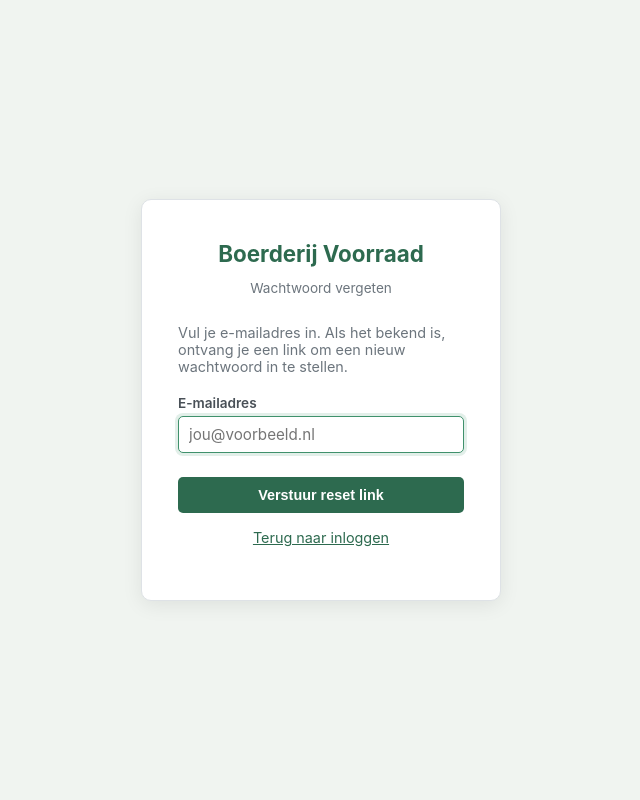
After one commit to mkoks75/Test, a FastAPI app: template templates/wachtwoord_vergeten.html in a window 1280 px wide. The commit adds this page. Shown: the whole page, without its empty margins (319-959 px from the left). Run offline with FastAPI, Linux system fonts and the light colour scheme; the template is opened without the code that fills it, so the values that code supplies are empty; parts of the project's set-up code (start-up, migrations or seed data) failed here and were passed over.

Commit message:
email wachtwoord reset, accounts reset

```diff
--- a/main.py
+++ b/main.py
@@ -1,7 +1,11 @@
 import io
 import csv
 import datetime
+import secrets
+import smtplib
 from datetime import timedelta
+from email.mime.text import MIMEText
+from email.mime.multipart import MIMEMultipart
 
 import bcrypt
 from fastapi import FastAPI, Request, Depends, Form
@@ -15,7 +19,7 @@ import models
 import database
 from database import get_db
 from auth import get_current_user, authenticate_user, create_access_token
-from config import ACCESS_TOKEN_EXPIRE_MINUTES, USERS
+from config import ACCESS_TOKEN_EXPIRE_MINUTES, USERS, SMTP_HOST, SMTP_PORT, SMTP_USER, SMTP_PASSWORD, SMTP_FROM, APP_URL
 
 # Maak database tabellen aan
 models.Base.metadata.create_all(bind=database.engine)
@@ -46,6 +50,16 @@ async def startup():
         except Exception:
             pass  # Tabel bestaat nog niet; create_all regelt dit
 
+        # Migreer users tabel: voeg email kolom toe indien nog niet aanwezig
+        try:
+            pragma_users = conn.execute(text("PRAGMA table_info(users)")).fetchall()
+            user_col_names = [row[1] for row in pragma_users]
+            if "email" not in user_col_names:
+                conn.execute(text("ALTER TABLE users ADD COLUMN email TEXT"))
+            conn.commit()
+        except Exception:
+            pass
+
         # Migreer uitgiftes tabel (aangemaakt via create_all, maar voor zekerheid)
         try:
             conn.execute(text("SELECT 1 FROM uitgiftes LIMIT 1"))
@@ -65,6 +79,22 @@ async def startup():
                     hashed_password=user_data["hashed_password"],
                 )
                 db.add(db_user)
+        db.commit()
+    finally:
+        db.close()
+
+    # Reset boer1 en boer2 naar beginwachtwoorden indien ze al bestaan
+    # (eenmalige reset-functie — kan worden verwijderd nadat de reset is uitgevoerd)
+    reset_users = {
+        "boer1": "welkom123",
+        "boer2": "welkom456",
+    }
+    db = database.SessionLocal()
+    try:
+        for username, password in reset_users.items():
+            db_user = db.query(models.User).filter(models.User.username == username).first()
+            if db_user:
+                db_user.hashed_password = bcrypt.hashpw(password.encode(), bcrypt.gensalt()).decode()
         db.commit()
     finally:
         db.close()
@@ -524,13 +554,20 @@ async def verlopen(request: Request, db: Session = Depends(get_db)):
 # ── Account beheer ─────────────────────────────────────────────────────────────
 
 @app.get("/account")
-async def account(request: Request, success: str = None, error: str = None):
+async def account(request: Request, db: Session = Depends(get_db), success: str = None, error: str = None):
     user = get_current_user(request)
     if not user:
         return RedirectResponse("/login", status_code=302)
+    db_user = db.query(models.User).filter(models.User.username == user).first()
     return templates.TemplateResponse(
         "account.html",
-        {"request": request, "user": user, "success": success, "error": error},
+        {
+            "request": request,
+            "user": user,
+            "success": success,
+            "error": error,
+            "current_user_email": db_user.email if db_user else None,
+        },
     )
 
 
@@ -591,6 +628,175 @@ async def account_password(
     db_user.hashed_password = bcrypt.hashpw(new_password.encode(), bcrypt.gensalt()).decode()
     db.commit()
     return RedirectResponse("/account?success=wachtwoord_gewijzigd", status_code=302)
+
+
+@app.post("/account/email")
+async def account_email(
+    request: Request,
+    db: Session = Depends(get_db),
+    email: str = Form(default=""),
+):
+    user = get_current_user(request)
+    if not user:
+        return RedirectResponse("/login", status_code=302)
+
+    email = email.strip().lower()
+
+    if email:
+        import re
+        if not re.match(r"^[^@\s]+@[^@\s]+\.[^@\s]+$", email):
+            return RedirectResponse("/account?error=email_ongeldig", status_code=302)
+        bestaand = db.query(models.User).filter(
+            models.User.email == email,
+            models.User.username != user,
+        ).first()
+        if bestaand:
+            return RedirectResponse("/account?error=email_bezet", status_code=302)
+
+    db_user = db.query(models.User).filter(models.User.username == user).first()
+    db_user.email = email if email else None
+    db.commit()
+    return RedirectResponse("/account?success=email_gewijzigd", status_code=302)
+
+
+# ── Wachtwoord vergeten ────────────────────────────────────────────────────────
+
+def _stuur_reset_email(to_email: str, reset_url: str):
+    """Stuur wachtwoord-reset email via SMTP."""
+    msg = MIMEMultipart("alternative")
+    msg["Subject"] = "Wachtwoord resetten - Boerderij Voorraad"
+    msg["From"] = SMTP_FROM
+    msg["To"] = to_email
+
+    tekst = f"""Hallo,
+
+Je hebt een verzoek ingediend om je wachtwoord te resetten voor Boerderij Voorraad.
+
+Klik op de onderstaande link om een nieuw wachtwoord in te stellen:
+{reset_url}
+
+Deze link is 1 uur geldig.
+
+Als je dit verzoek niet hebt ingediend, kun je deze e-mail negeren.
+
+Met vriendelijke groet,
+Boerderij Voorraad
+"""
+    msg.attach(MIMEText(tekst, "plain", "utf-8"))
+
+    with smtplib.SMTP(SMTP_HOST, SMTP_PORT) as server:
+        server.starttls()
+        if SMTP_USER and SMTP_PASSWORD:
+            server.login(SMTP_USER, SMTP_PASSWORD)
+        server.sendmail(SMTP_FROM, to_email, msg.as_string())
+
+
+@app.get("/wachtwoord-vergeten")
+async def wachtwoord_vergeten(request: Request):
+    user = get_current_user(request)
+    if user:
+        return RedirectResponse("/", status_code=302)
+    return templates.TemplateResponse(
+        "wachtwoord_vergeten.html",
+        {"request": request, "verzonden": False},
+    )
+
+
+@app.post("/wachtwoord-vergeten")
+async def wachtwoord_vergeten_post(
+    request: Request,
+    db: Session = Depends(get_db),
+    email: str = Form(...),
+):
+    # Toon altijd neutrale melding (ook als email niet bestaat)
+    email = email.strip().lower()
+    db_user = db.query(models.User).filter(models.User.email == email).first()
+    if db_user and SMTP_HOST:
+        token = secrets.token_urlsafe(32)
+        expires_at = datetime.datetime.utcnow() + datetime.timedelta(hours=1)
+        reset_token = models.PasswordResetToken(
+            user_id=db_user.id,
+            token=token,
+            expires_at=expires_at,
+            used=False,
+        )
+        db.add(reset_token)
+        db.commit()
+        reset_url = f"{APP_URL}/wachtwoord-reset/{token}"
+        try:
+            _stuur_reset_email(email, reset_url)
+        except Exception:
+            pass  # Stille fout: neutrale melding blijft getoond
+
+    return templates.TemplateResponse(
+        "wachtwoord_vergeten.html",
+        {"request": request, "verzonden": True},
+    )
+
+
+@app.get("/wachtwoord-reset/{token}")
+async def wachtwoord_reset(token: str, request: Request, db: Session = Depends(get_db)):
+    user = get_current_user(request)
+    if user:
+        return RedirectResponse("/", status_code=302)
+
+    reset_token = db.query(models.PasswordResetToken).filter(
+        models.PasswordResetToken.token == token,
+        models.PasswordResetToken.used == False,
+        models.PasswordResetToken.expires_at > datetime.datetime.utcnow(),
+    ).first()
+
+    if not reset_token:
+        return templates.TemplateResponse(
+            "wachtwoord_reset.html",
+            {"request": request, "token": token, "ongeldig": True, "error": None},
+        )
+
+    return templates.TemplateResponse(
+        "wachtwoord_reset.html",
+        {"request": request, "token": token, "ongeldig": False, "error": None},
+    )
+
+
+@app.post("/wachtwoord-reset/{token}")
+async def wachtwoord_reset_post(
+    token: str,
+    request: Request,
+    db: Session = Depends(get_db),
+    nieuw_wachtwoord: str = Form(...),
+    nieuw_wachtwoord2: str = Form(...),
+):
+    reset_token = db.query(models.PasswordResetToken).filter(
+        models.PasswordResetToken.token == token,
+        models.PasswordResetToken.used == False,
+        models.PasswordResetToken.expires_at > datetime.datetime.utcnow(),
+    ).first()
+
+    if not reset_token:
+        return templates.TemplateResponse(
+            "wachtwoord_reset.html",
+            {"request": request, "token": token, "ongeldig": True, "error": None},
+        )
+
+    if nieuw_wachtwoord != nieuw_wachtwoord2:
+        return templates.TemplateResponse(
+            "wachtwoord_reset.html",
+            {"request": request, "token": token, "ongeldig": False, "error": "wachtwoorden_komen_niet_overeen"},
+        )
+
+    if len(nieuw_wachtwoord) < 6:
+        return templates.TemplateResponse(
+            "wachtwoord_reset.html",
+            {"request": request, "token": token, "ongeldig": False, "error": "wachtwoord_te_kort"},
+        )
+
+    db_user = db.query(models.User).filter(models.User.id == reset_token.user_id).first()
+    db_user.hashed_password = bcrypt.hashpw(nieuw_wachtwoord.encode(), bcrypt.gensalt()).decode()
+    reset_token.used = True
+    db.commit()
+
+    response = RedirectResponse("/login?success=wachtwoord_gereset", status_code=302)
+    return response
 
 
 # ── Admin ──────────────────────────────────────────────────────────────────────
--- /dev/null
+++ b/templates/wachtwoord_vergeten.html
@@ -0,0 +1,40 @@
+<!DOCTYPE html>
+<html lang="nl">
+<head>
+  <meta charset="UTF-8">
+  <meta name="viewport" content="width=device-width, initial-scale=1.0">
+  <title>Wachtwoord vergeten - Boerderij Voorraad</title>
+  <link rel="stylesheet" href="/static/style.css">
+</head>
+<body>
+<div class="login-wrapper">
+  <div class="login-kaart">
+    <h1>Boerderij Voorraad</h1>
+    <p class="login-subtitel">Wachtwoord vergeten</p>
+
+    {% if verzonden %}
+    <div class="melding melding-succes">
+      Als dit e-mailadres bekend is, ontvang je een link om je wachtwoord te resetten.
+    </div>
+    <p style="margin-top:20px; text-align:center; font-size:.9rem;">
+      <a href="/login" style="color:var(--groen, #4a7c59);">Terug naar inloggen</a>
+    </p>
+    {% else %}
+    <p style="font-size:.9rem; color:#6c757d; margin-bottom:20px;">
+      Vul je e-mailadres in. Als het bekend is, ontvang je een link om een nieuw wachtwoord in te stellen.
+    </p>
+    <form method="post" action="/wachtwoord-vergeten">
+      <div class="veld">
+        <label for="email">E-mailadres</label>
+        <input type="email" id="email" name="email" required autofocus placeholder="jou@voorbeeld.nl">
+      </div>
+      <button type="submit" class="btn btn-primair" style="width:100%; margin-top:8px;">Verstuur reset link</button>
+    </form>
+    <p style="margin-top:16px; text-align:center; font-size:.9rem;">
+      <a href="/login" style="color:var(--groen, #4a7c59);">Terug naar inloggen</a>
+    </p>
+    {% endif %}
+  </div>
+</div>
+</body>
+</html>
```
Also changed, not shown: config.py (+8 -0 lines), models.py (+13 -0 lines), templates/account.html (+24 -0 lines), templates/login.html (+7 -0 lines), templates/wachtwoord_reset.html (added, +47 -0 lines).
